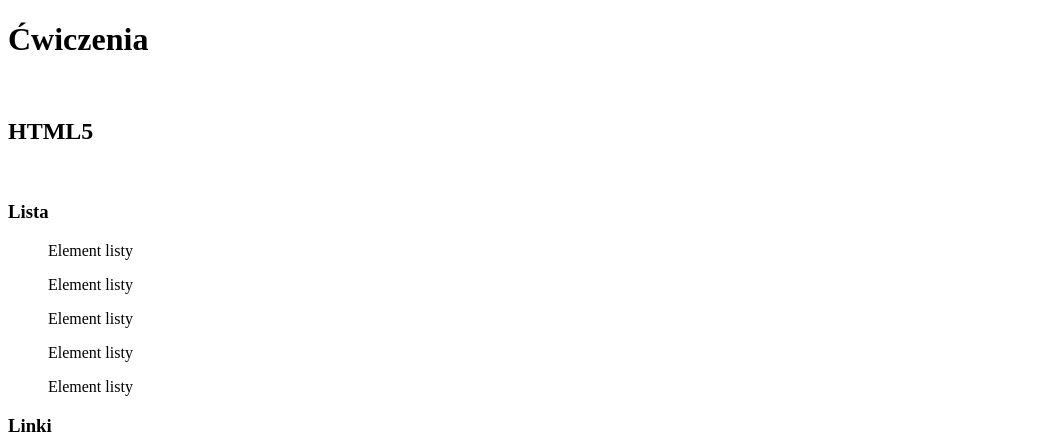
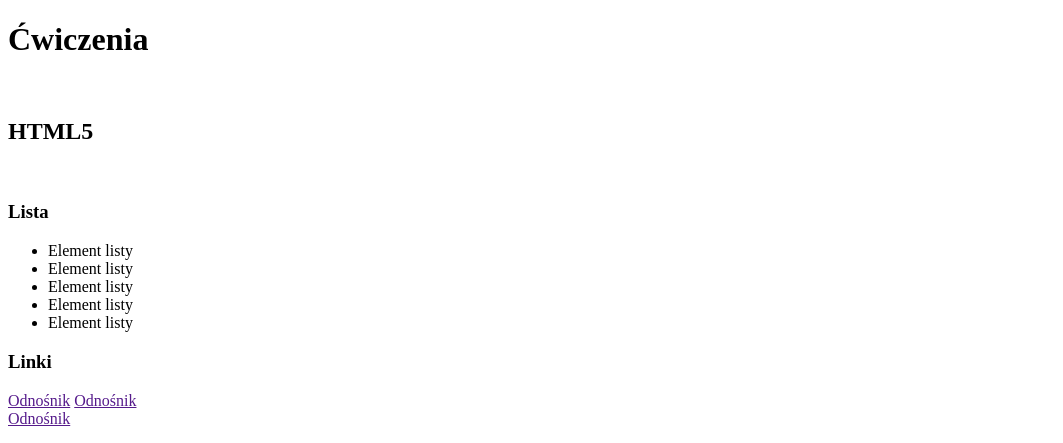
Before and after one commit to xVistyx/HTML-Zadanie1, a plain HTML site: page index-zadanie5.html in a window 1280 px wide. Shown: the top 443 px of the page, without its empty margins (0-1063 px from the left). Drawn offline with Linux system fonts and the light colour scheme.

Commit message:
Zadanie 5

```diff
--- a/index-zadanie5.html
+++ b/index-zadanie5.html
@@ -12,11 +12,13 @@
 
 <h3>Lista</h3>
 
-<ul>Element listy</ul>
-<ul>Element listy</ul>
-<ul>Element listy</ul>
-<ul>Element listy</ul>
-<ul>Element listy</ul>
+<ul>
+    <li>Element listy</li>
+    <li>Element listy</li>
+    <li>Element listy</li>
+    <li>Element listy</li>
+    <li>Element listy</li>
+</ul>
 
 <h3>Linki</h3>
 <a href="">Odnośnik</a>
```
